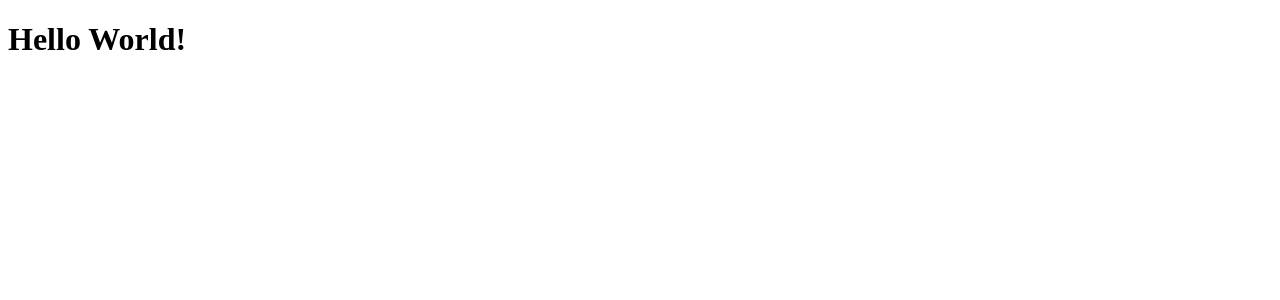
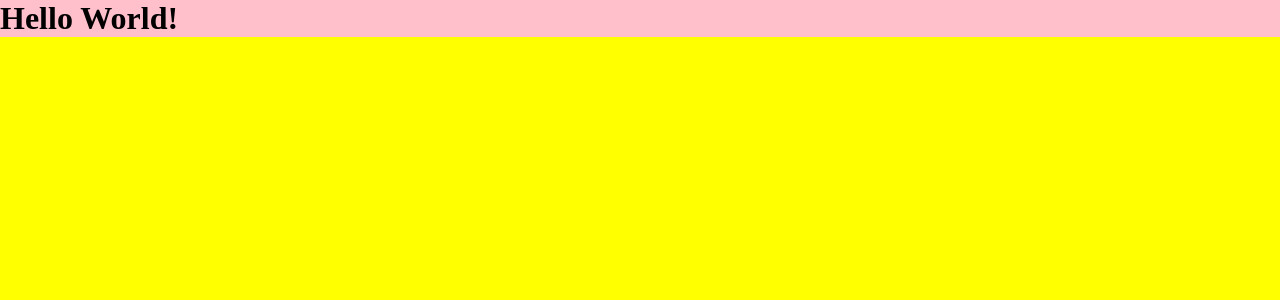
Before and after one commit to AndersonSilva94/landing-pages, a React (Create React App) app: page / in a window 1280 px wide. Shown: the top 300 px of the page. Built offline with nearby package versions, Linux system fonts and the light colour scheme.

Commit message:
feat: :rocket: install and configure styled-components

```diff
--- a/package.json
+++ b/package.json
@@ -9,6 +9,7 @@
     "react": "^17.0.2",
     "react-dom": "^17.0.2",
     "react-scripts": "4.0.3",
+    "styled-components": "^5.3.1",
     "web-vitals": "^1.1.2"
   },
   "scripts": {
--- a/src/index.jsx
+++ b/src/index.jsx
@@ -1,9 +1,11 @@
 import React from 'react';
 import ReactDOM from 'react-dom';
+import { GlobalStyles } from './styles/global-styles';
 import Home from './templates/App';
 
 ReactDOM.render(
   <React.StrictMode>
+    <GlobalStyles />
     <Home />
   </React.StrictMode>,
   document.getElementById('root'),
--- /dev/null
+++ b/src/styles/global-styles.js
@@ -0,0 +1,12 @@
+import { createGlobalStyle } from 'styled-components';
+
+export const GlobalStyles = createGlobalStyle`
+* {
+  margin: 0;
+  padding: 0;
+}
+
+body {
+  background: yellow;
+}
+`;
--- a/src/templates/App/index.jsx
+++ b/src/templates/App/index.jsx
@@ -1,7 +1,11 @@
+import * as Styled from './styles';
+
 function Home() {
   return (
     <div className="App">
-      <h1>Hello World!</h1>
+      <Styled.Wrapper background="pink">
+        <h1>Hello World!</h1>
+      </Styled.Wrapper>
     </div>
   );
 }
--- /dev/null
+++ b/src/templates/App/styles.js
@@ -0,0 +1,7 @@
+import styled, { css } from 'styled-components';
+
+export const Wrapper = styled.div`
+  ${({ background }) => css`
+    background: ${background};
+  `}
+`;
```
Also changed, not shown: 2 other files (tests, documents, lock files or other folders).
